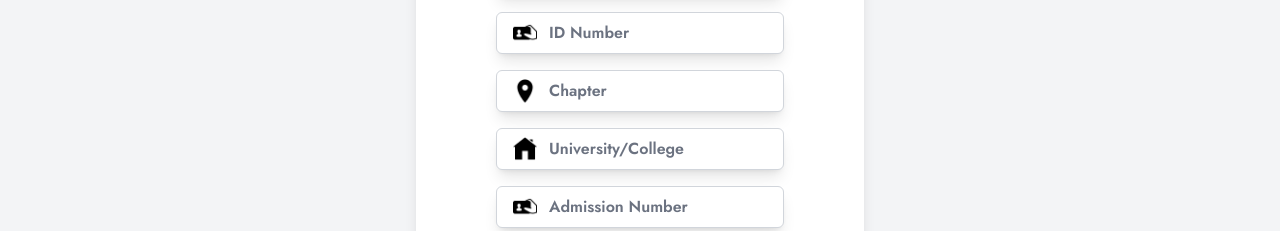
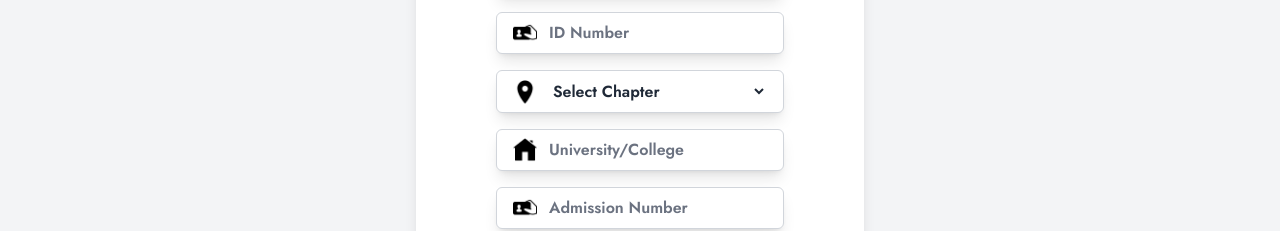
Before and after one commit to Ambrosemutiso/MUSA, a React (Create React App) app: page /signup in a window 1280 px wide. Shown: the part 268-499 px from the top of the page. Built offline with nearby package versions, Linux system fonts and the light colour scheme.

Commit message:
commits for the chapter and reset password logic

```diff
--- a/src/assets/components/pages/LoginSignup.jsx
+++ b/src/assets/components/pages/LoginSignup.jsx
@@ -1,7 +1,7 @@
 import React, { useState } from 'react';
 import { motion } from 'framer-motion';
 import { fadeInOut, buttonClick } from './animations';
-import { Call, Envelope, Home, ID, Location, Lock, Show, Hide, Mpesa, Person } from './icons'; // EyeOpen for show password, EyeClosed for hide password
+import { Call, Envelope, Home, ID, Location, Lock, Show, Hide, Mpesa, Person } from './icons';
 import { Link } from 'react-router-dom';
 
 const LoginInput = ({ placeHolder, icon1, icon2, type, name, value, onChange }) => {
@@ -82,11 +82,11 @@ const LoginSignup = () => {
       body: JSON.stringify(formData),
     })
       .then((response) => response.json())
-      .then((data) => responseData = data);
+      .then((data) => (responseData = data));
 
     if (responseData.success) {
       localStorage.setItem('auth-token', responseData.token);
-      window.location.replace("/");
+      window.location.replace('/');
     } else {
       alert(responseData.errors);
     }
@@ -102,17 +102,41 @@ const LoginSignup = () => {
         </div>
 
         <div className="w-full flex-col items-center justify-center gap-6 px-4 md:px-12 py-0.5 text-green-400 text-x">
-          <LoginInput name='username' value={formData.username} onChange={changeHandler} type='text' icon1={<img src={Person} alt="" className="w-6 h-6" />} placeHolder="Your Full Names" />
-          <LoginInput name='email' value={formData.email} onChange={changeHandler} type='email' icon1={<img src={Envelope} alt="" className="w-6 h-6" />} placeHolder="Your Email" />
-          <LoginInput name='phoneNumber' value={formData.phoneNumber} onChange={changeHandler} type='tel' icon1={<img src={Call} alt="" className="w-6 h-6" />} placeHolder="Phone Number" />
-          <LoginInput name='idNumber' value={formData.idNumber} onChange={changeHandler} type='number' icon1={<img src={ID} alt="" className="w-6 h-6" />} placeHolder="ID Number" />
-          <LoginInput name='chapter' value={formData.chapter} onChange={changeHandler} type='text' icon1={<img src={Location} alt="" className="w-6 h-6" />} placeHolder="Chapter" />
-          <LoginInput name='university' value={formData.university} onChange={changeHandler} type='text' icon1={<img src={Home} alt="" className="w-6 h-6" />} placeHolder="University/College" />
-          <LoginInput name='admNumber' value={formData.admNumber} onChange={changeHandler} type='String' icon1={<img src={ID} alt="" className="w-6 h-6" />} placeHolder="Admission Number" />
-          <LoginInput name='transaction' value={formData.transaction} onChange={changeHandler} type='String' icon1={<img src={Mpesa} alt="" className="w-6 h-6" />} placeHolder="M-Pesa Transaction Code" /> {/* Transaction code input */}
+          <LoginInput name="username" value={formData.username} onChange={changeHandler} type="text" icon1={<img src={Person} alt="" className="w-6 h-6" />} placeHolder="Your Full Names" />
+          <LoginInput name="email" value={formData.email} onChange={changeHandler} type="email" icon1={<img src={Envelope} alt="" className="w-6 h-6" />} placeHolder="Your Email" />
+          <LoginInput name="phoneNumber" value={formData.phoneNumber} onChange={changeHandler} type="tel" icon1={<img src={Call} alt="" className="w-6 h-6" />} placeHolder="Phone Number" />
+          <LoginInput name="idNumber" value={formData.idNumber} onChange={changeHandler} type="number" icon1={<img src={ID} alt="" className="w-6 h-6" />} placeHolder="ID Number" />
+          <div className="mb-4">
+            <motion.div
+              {...fadeInOut}
+              className="flex items-center bg-white shadow-lg rounded-md w-full px-4 py-2 transition-all duration-300 border border-gray-300 focus-within:border-green-400"
+            >
+              <img src={Location} alt="" className="w-6 h-6" />
+              <select
+                className="w-full bg-transparent text-gray-800 placeholder-gray-500 font-semibold px-3 outline-none border-none focus:ring-0"
+                name="chapter"
+                value={formData.chapter}
+                onChange={changeHandler}
+              >
+                <option value="" disabled>
+                  Select Chapter
+                </option>
+                <option value="Kaiti">Kaiti</option>
+                <option value="Kibwezi E">Kibwezi E</option>
+                <option value="Kibwezi W">Kibwezi W</option>
+                <option value="Kilome">Kilome</option>
+                <option value="Mbooni">Mbooni</option>
+                <option value="Makueni">Makueni</option>
+              </select>
+            </motion.div>
+          </div>
+
+          <LoginInput name="university" value={formData.university} onChange={changeHandler} type="text" icon1={<img src={Home} alt="" className="w-6 h-6" />} placeHolder="University/College" />
+          <LoginInput name="admNumber" value={formData.admNumber} onChange={changeHandler} type="String" icon1={<img src={ID} alt="" className="w-6 h-6" />} placeHolder="Admission Number" />
+          <LoginInput name="transaction" value={formData.transaction} onChange={changeHandler} type="String" icon1={<img src={Mpesa} alt="" className="w-6 h-6" />} placeHolder="M-Pesa Transaction Code" />
 
           <LoginInput
-            name='password'
+            name="password"
             value={formData.password}
             onChange={changeHandler}
             type={showPassword ? 'text' : 'password'}
@@ -121,7 +145,7 @@ const LoginSignup = () => {
             icon2={
               <img
                 src={showPassword ? Show : Hide}
-                alt={showPassword ? "Hide Password" : "Show Password"}
+                alt={showPassword ? 'Hide Password' : 'Show Password'}
                 className="w-6 h-6 cursor-pointer"
                 onClick={togglePassword}
               />
@@ -129,7 +153,7 @@ const LoginSignup = () => {
           />
 
           <LoginInput
-            name='confirmPassword'
+            name="confirmPassword"
             value={formData.confirmPassword}
             onChange={changeHandler}
             type={showConfirmPassword ? 'text' : 'password'}
@@ -138,7 +162,7 @@ const LoginSignup = () => {
             icon2={
               <img
                 src={showConfirmPassword ? Show : Hide}
-                alt={showConfirmPassword ? "Hide Confirm Password" : "Show Confirm Password"}
+                alt={showConfirmPassword ? 'Hide Confirm Password' : 'Show Confirm Password'}
                 className="w-6 h-6 cursor-pointer"
                 onClick={toggleConfirmPassword}
               />
@@ -146,8 +170,12 @@ const LoginSignup = () => {
           />
         </div>
 
-        <p className="ml-11">Already have an account? <Link {...fadeInOut} to="/" className="text-green-400 underline">login here</Link></p>
-        <p className="ml-11">Not yet paid registration fee? <Link {...fadeInOut} to="/pay-registration-fee" className="text-green-400 underline">click here</Link></p>
+        <p className="ml-11">
+          Already have an account? <Link {...fadeInOut} to="/" className="text-green-400 underline">login here</Link>
+        </p>
+        <p className="ml-11">
+          Not yet paid registration fee? <Link {...fadeInOut} to="/pay-registration-fee" className="text-green-400 underline">click here</Link>
+        </p>
 
         <div className="flex items-center gap-2 mt-4">
           <input type="checkbox" name="check" id="right" required />
--- a/src/assets/components/pages/ResetPasswordForm.jsx
+++ b/src/assets/components/pages/ResetPasswordForm.jsx
@@ -5,7 +5,7 @@ import { fadeInOut, buttonClick } from './animations';
 import { Lock, Show, Hide } from './icons';
 
 const PasswordResetForm = () => {
-  const { token } = useParams();
+  const { token } = useParams(); // Get token from URL parameters
   const [password, setPassword] = useState('');
   const [confirmPassword, setConfirmPassword] = useState('');
   const [message, setMessage] = useState('');
@@ -13,14 +13,19 @@ const PasswordResetForm = () => {
   const [showPassword, setShowPassword] = useState(false);
   const [showConfirmPassword, setShowConfirmPassword] = useState(false);
 
+  // Toggle password visibility
   const togglePassword = () => setShowPassword(!showPassword);
   const toggleConfirmPassword = () => setShowConfirmPassword(!showConfirmPassword);
 
+  // Handle password reset
   const handlePasswordReset = async () => {
+    // Check if passwords match
     if (password !== confirmPassword) {
       setMessage('Passwords do not match!');
       return;
     }
+
+    // Validate password strength
     const passwordValidation = /^(?=.*[A-Z])(?=.*\d)(?=.*[@$!%*?&#])[A-Za-z\d@$!%*?&#]{8,}$/;
     if (!passwordValidation.test(password)) {
       setMessage('Password must contain at least one uppercase letter, one number, one special character, and be at least 8 characters long.');
@@ -29,6 +34,7 @@ const PasswordResetForm = () => {
 
     setIsLoading(true);
     try {
+      // Make API request to reset password
       const response = await fetch(`https://user.officialmusamakueni.co.ke/password/${token}`, {
         method: 'POST',
         headers: {
@@ -37,16 +43,21 @@ const PasswordResetForm = () => {
         },
         body: JSON.stringify({ password }),
       });
+
       const data = await response.json();
 
-      if (data.success) {
+      if (response.ok) {
         setMessage('Password has been reset successfully!');
-        window.location.replace('/');
+        setTimeout(() => {
+          window.location.replace('/'); // Redirect to homepage after success
+        }, 2000);
       } else {
-        setMessage(data.error);
+        setMessage(data.error || 'An unexpected error occurred.');
+        console.error('Error Response:', data);
       }
     } catch (error) {
       setMessage('An error occurred. Please try again.');
+      console.error('Network Error:', error);
     } finally {
       setIsLoading(false);
     }
@@ -56,6 +67,8 @@ const PasswordResetForm = () => {
     <div className="flex justify-center items-center min-h-screen bg-gray-100 p-4">
       <div className="w-full max-w-md bg-white rounded-lg shadow-lg p-6">
         <h2 className="text-2xl font-semibold text-center mb-6">Reset Password</h2>
+
+        {/* New Password Input */}
         <motion.div
           {...fadeInOut}
           className="flex items-center bg-white shadow-lg rounded-md w-full px-4 py-2 transition-all duration-300 border border-gray-300 focus-within:border-green-400 mb-4"
@@ -75,11 +88,13 @@ const PasswordResetForm = () => {
             onClick={togglePassword}
           />
         </motion.div>
+
+        {/* Confirm New Password Input */}
         <motion.div
           {...fadeInOut}
           className="flex items-center bg-white shadow-lg rounded-md w-full px-4 py-2 transition-all duration-300 border border-gray-300 focus-within:border-green-400 mb-4"
         >
-          <img src={Lock} alt="" className="w-6 h-6" />
+          <img src={Lock} alt="Lock Icon" className="w-6 h-6" />
           <input
             type={showConfirmPassword ? 'text' : 'password'}
             placeholder="Confirm New Password"
@@ -94,16 +109,22 @@ const PasswordResetForm = () => {
             onClick={toggleConfirmPassword}
           />
         </motion.div>
-        <motion.button {...buttonClick} {...fadeInOut}
+
+        {/* Submit Button */}
+        <motion.button
+          {...buttonClick}
           whileTap={{ scale: 0.95 }}
-          className={`w-full text-white py-2 px-4 rounded-md transition-all ${isLoading ? 'bg-gray-500 cursor-not-allowed' : 'bg-green-500 hover:bg-green-600'}`}
+          className={`w-full text-white py-2 px-4 rounded-md transition-all ${
+            isLoading ? 'bg-gray-500 cursor-not-allowed' : 'bg-green-500 hover:bg-green-600'
+          }`}
           disabled={isLoading}
           onClick={handlePasswordReset}
         >
           {isLoading ? 'Resetting...' : 'Reset Password'}
         </motion.button>
 
-        {message && <p className="mt-4 text-center text-red-500">{message}</p>}
+        {/* Error or Success Message */}
+        {message && <p className={`mt-4 text-center ${message.includes('successfully') ? 'text-green-500' : 'text-red-500'}`}>{message}</p>}
       </div>
     </div>
   );
```
